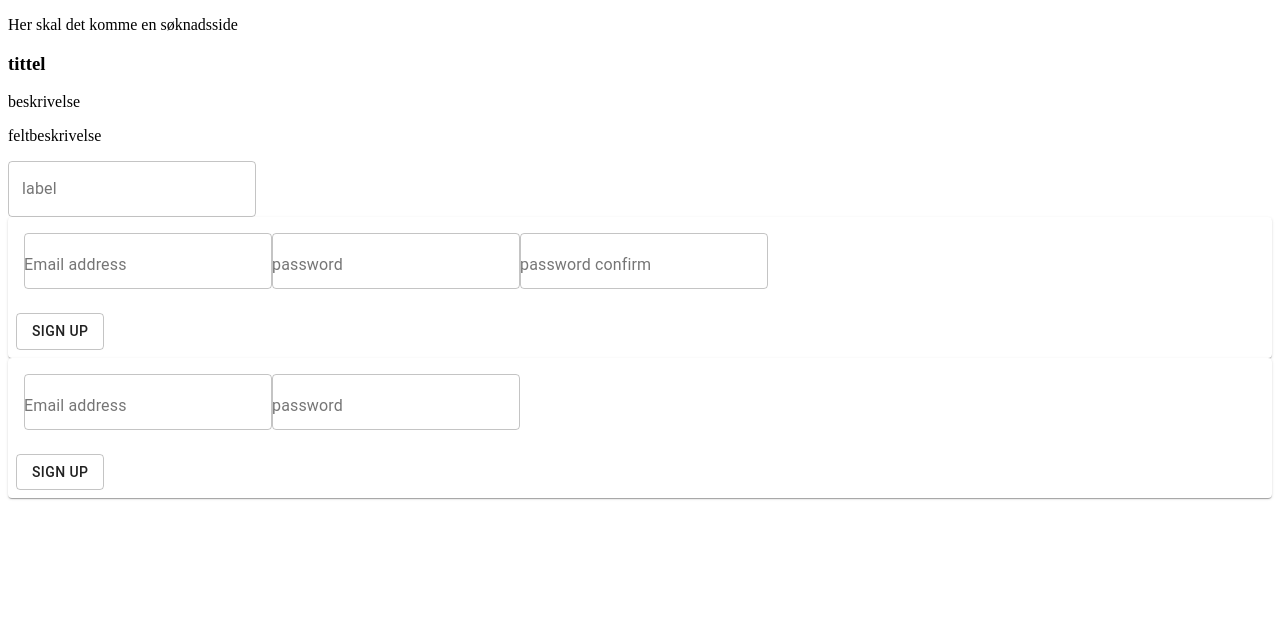
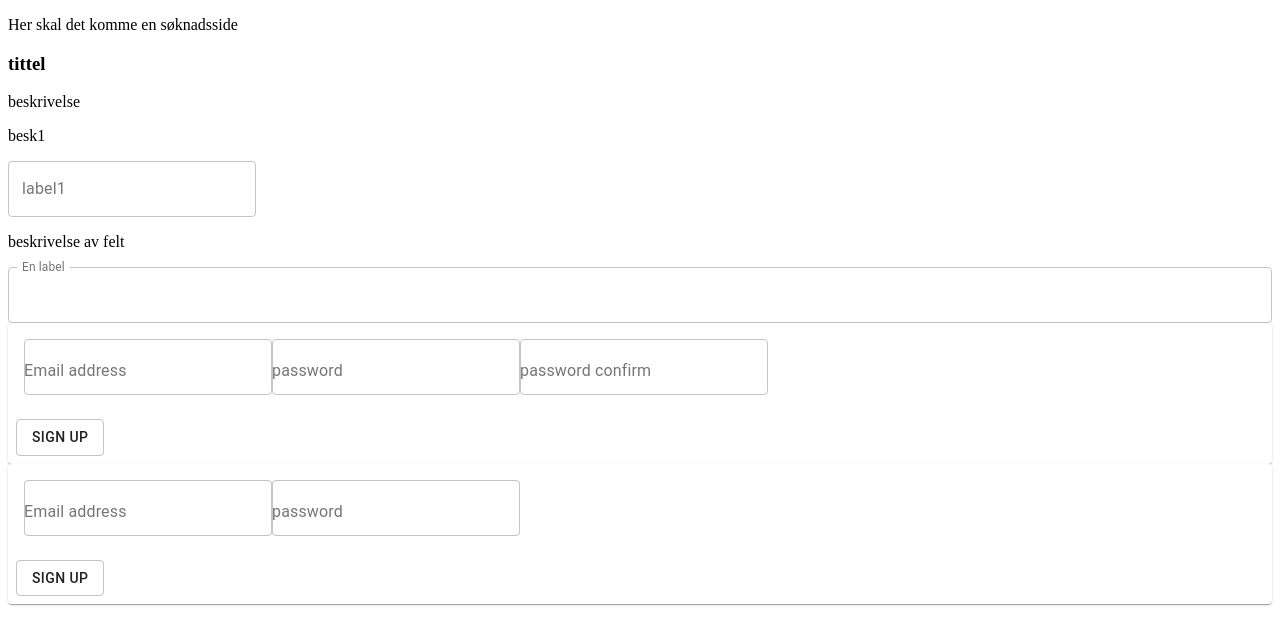
Before and after one commit to Studentidrettsforbundet/arrangere, a React (Create React App) app: page / in a window 1280 px wide. Shown: the top 644 px of the page. Built offline with nearby package versions, Linux system fonts and the light colour scheme; no server answers.

Commit message:
#18 created long text component

```diff
--- a/src/components/App.tsx
+++ b/src/components/App.tsx
@@ -2,6 +2,7 @@ import React from "react";
 import SignUp from "./SignUp";
 import Login from "./Login";
 import InputWrapper from "./inputFields/InputWrapper";
+import LongText from "./inputFields/LongText";
 import { RecoilRoot } from "recoil";
 
 function App() {
@@ -10,6 +11,7 @@ function App() {
       <div className="App">
         <p>Her skal det komme en søknadsside</p>
         <InputWrapper title="tittel" mainDesc="beskrivelse"></InputWrapper>
+        <LongText label="En label" desc="beskrivelse av felt"></LongText>
         <SignUp></SignUp>
         <Login></Login>
       </div>
--- a/src/components/inputFields/InputWrapper.tsx
+++ b/src/components/inputFields/InputWrapper.tsx
@@ -5,13 +5,16 @@ type InputWrapperProps = {
   title: string;
   mainDesc: string;
 };
-
+const components = {
+  short: ShortText,
+};
 const InputWrapper: FC<InputWrapperProps> = ({ title, mainDesc }) => {
+  const CompName = ShortText;
   return (
-    <div className="">
+    <div>
       <h3>{title}</h3>
-      <p> {mainDesc}</p>
-      <ShortText desc="feltbeskrivelse" label="label"></ShortText>
+      <p>{mainDesc}</p>
+      <CompName desc="besk1" label="label1" />
     </div>
   );
 };
--- /dev/null
+++ b/src/components/inputFields/LongText.tsx
@@ -0,0 +1,26 @@
+import React, { FC } from "react";
+import TextField from "@material-ui/core/TextField";
+
+type LongTextProps = {
+  desc: string;
+  label: string;
+};
+
+const LongText: FC<LongTextProps> = ({ desc, label }) => {
+  return (
+    <div className="longText">
+      <p>{desc}</p>
+      <TextField
+        id="outlined-full-width"
+        label={label}
+        fullWidth
+        multiline
+        InputLabelProps={{
+          shrink: true,
+        }}
+        variant="outlined"
+      />
+    </div>
+  );
+};
+export default LongText;
```
